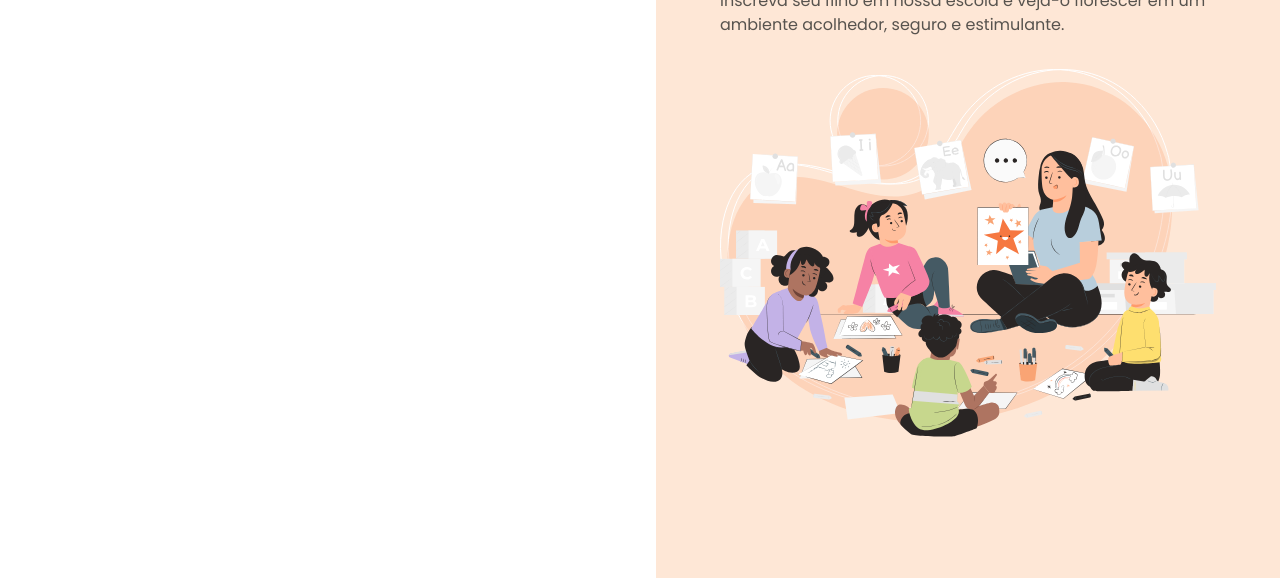
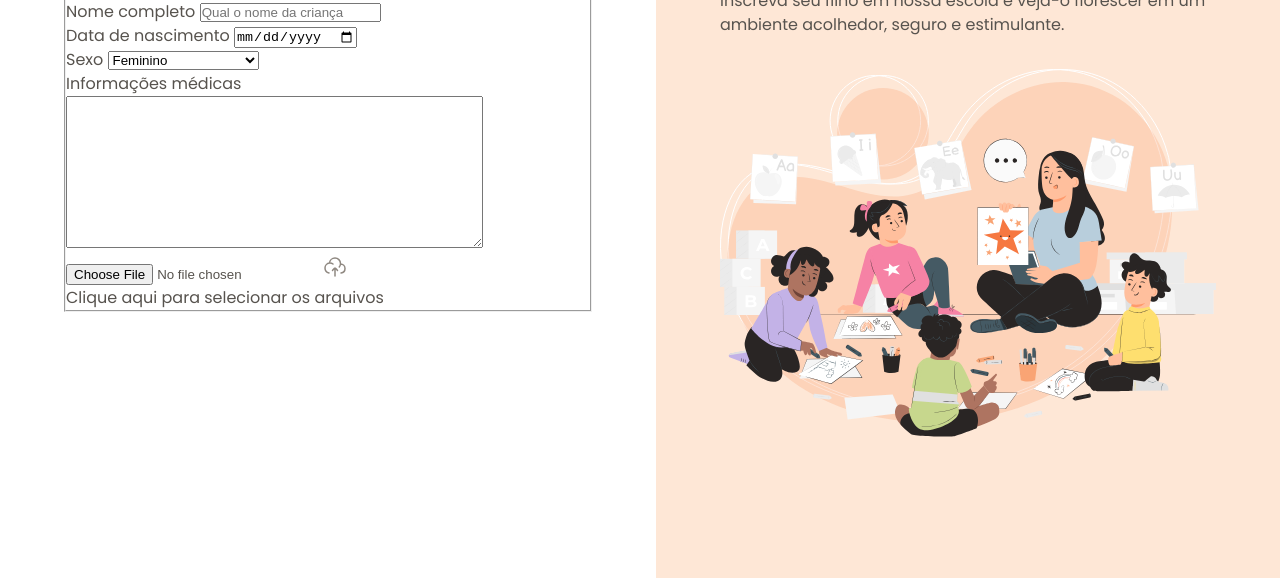
Before and after one commit to danilosalvador/enrollment-form, a plain HTML site: page index.html in a window 1280 px wide. Shown: the part 222-800 px from the top of the page. Drawn offline with Linux system fonts and the light colour scheme.

Commit message:
Estrutura inicial do formulário

```diff
--- a/index.html
+++ b/index.html
@@ -21,6 +21,63 @@
                 <p>
                     Preencha os dados abaixo para matricular seu filho na escola de educação infantil Estrelas do Amanhã.
                 </p>
+                <form method="post" action="" enctype="multipart/form-data">
+                    <fieldset class="child-info">
+                        <legend>Informações da Criança</legend>
+
+                        <div class="input-wrapper">
+                            <label for="fullname">Nome completo</label>
+                            <input
+                                id="fullname"
+                                name="fullname"
+                                type="text"
+                                placeholder="Qual o nome da criança">
+                        </div>
+
+                        <div class="input-wrapper">
+                            <label for="birth">Data de nascimento</label>
+                            <input
+                                id="birth"
+                                name="birth"
+                                type="date"
+                                lang="pt-BR">
+                        </div>
+
+                        <div class="select-wrapper">
+                            <label for="gender">Sexo</label>
+                            <select
+                                id="gender"
+                                name="gender">
+                                <option value="female">Feminino</option>
+                                <option value="male">Masculino</option>
+                                <option value="na">Prefiro não responder</option>
+                            </select>
+                        </div>
+
+                        <div class="textarea-wrapper">
+                            <label for="medical-info">Informações médicas</label>
+                            <textarea
+                                id="medical-info"
+                                name="medical-info"
+                                cols="50"
+                                rows="10"
+                                placeholder="Especifique caso a criança tenha alguma restrição de saúde.">
+                            </textarea>
+                        </div>
+
+                        <div class="droparea-wrapper">
+                            <input
+                                id="birth-file"
+                                name="birth-file"
+                                type="file">
+                                <img src="assets/icons/cloud-upload.svg" alt="">
+                                <p>
+                                    Clique aqui para selecionar os arquivos
+                                </p>
+                        </div>
+
+                    </fieldset>
+                </form>
             </div>
         </main>
         <aside>
```
